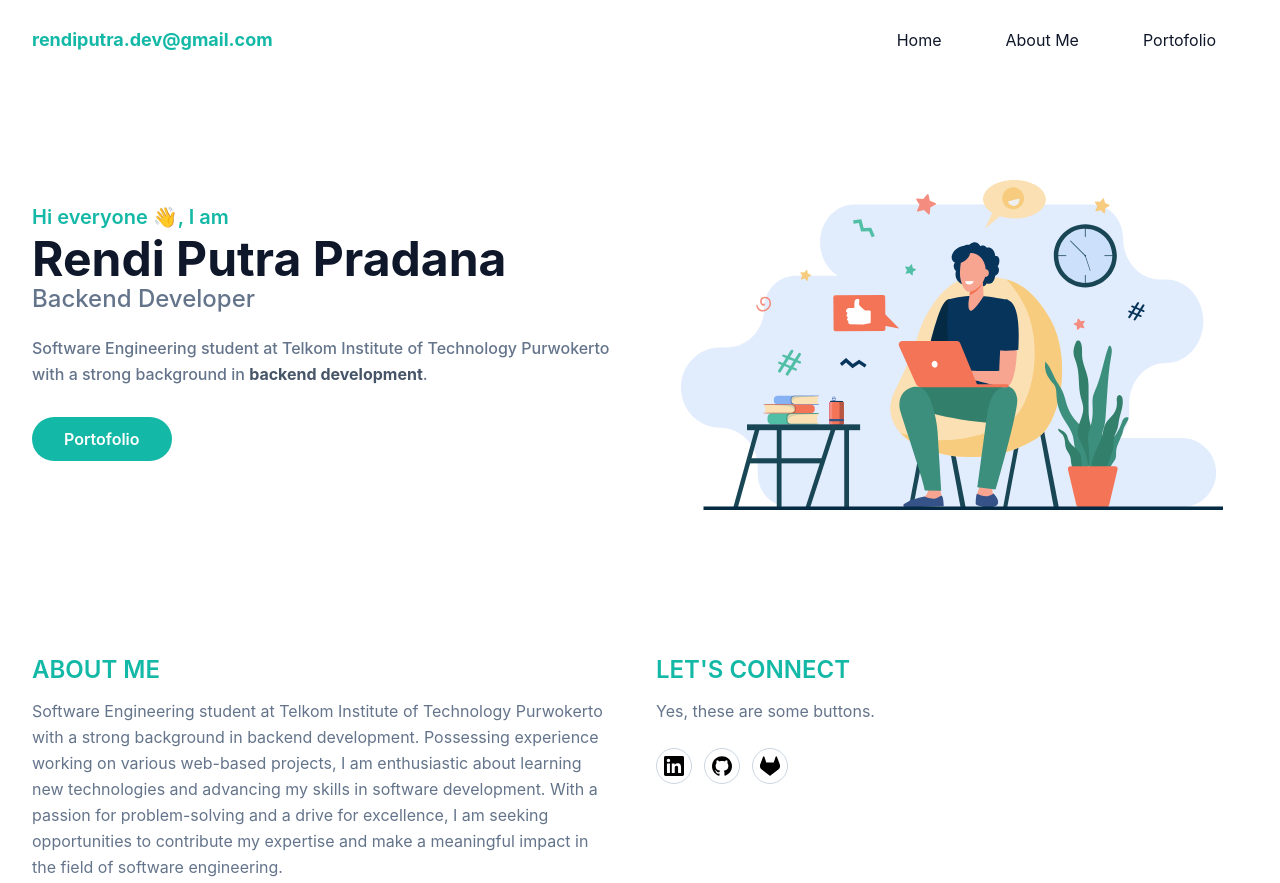
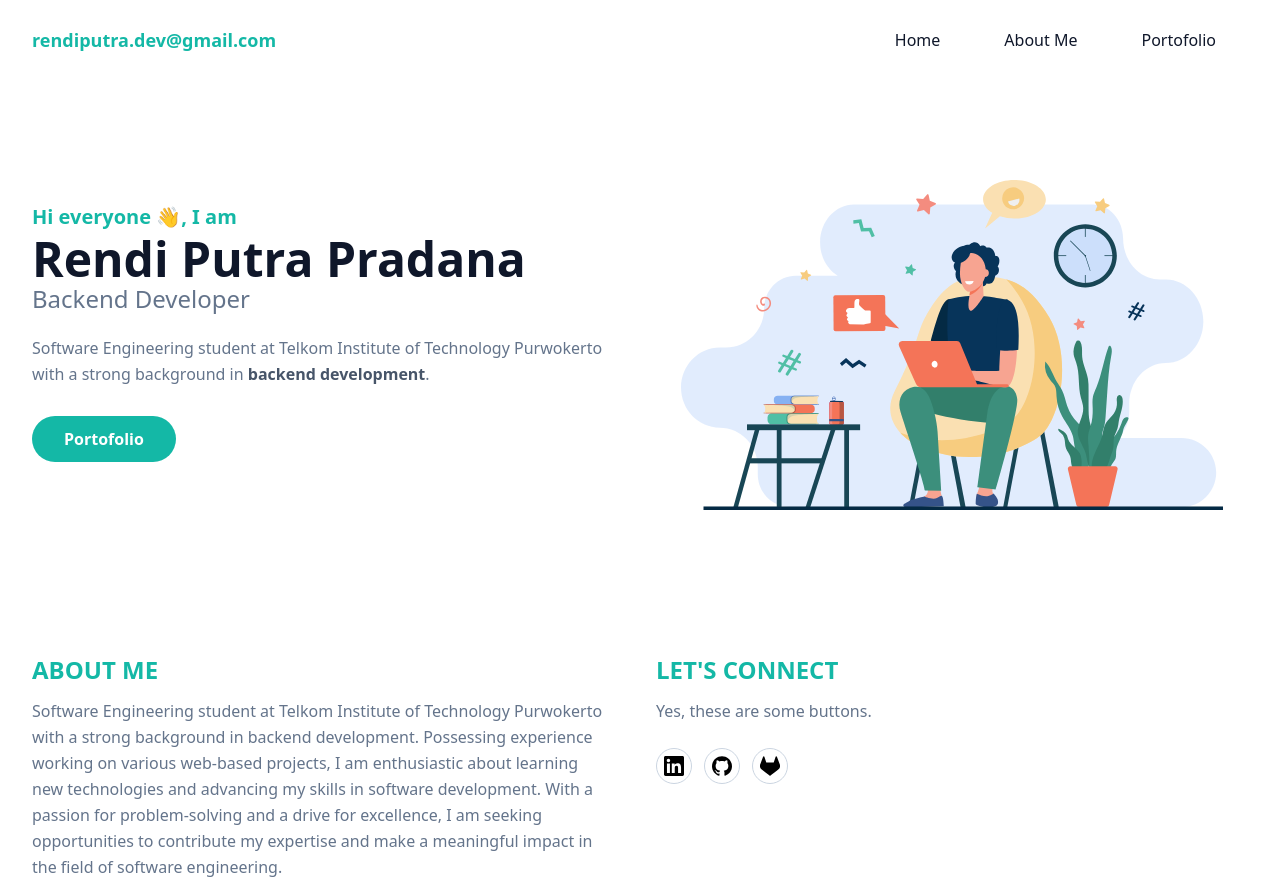
Before and after one commit to rendiputra/rendiputra.github.io, a website: page index.html in a window 1280 px wide. Shown: the top 883 px of the page. Drawn offline with Linux system fonts and the light colour scheme.

Commit message:
recfactor: change file css

```diff
--- a/index.html
+++ b/index.html
@@ -8,9 +8,8 @@
     <meta name="description" content="Hi everyone 👋, I am Rendi Putra Pradana Backend Developer. Fresh graduate Software Engineering student at Telkom University Purwokerto with a strong background in backend development.">
     <meta name="robots" content="index, follow">
     <title>Portofolio</title>
-    <!-- <link href="src/build.css" rel="stylesheet"> -->
-    <!-- <link href="dist/output.css" rel="stylesheet"> -->
-    <link href="src/output.css" rel="stylesheet">
+    <link href="src/build.css" rel="stylesheet">
+    <!-- <link href="src/output.css" rel="stylesheet"> -->
 </head>
 <body>
     <!-- Header nav start -->
```
